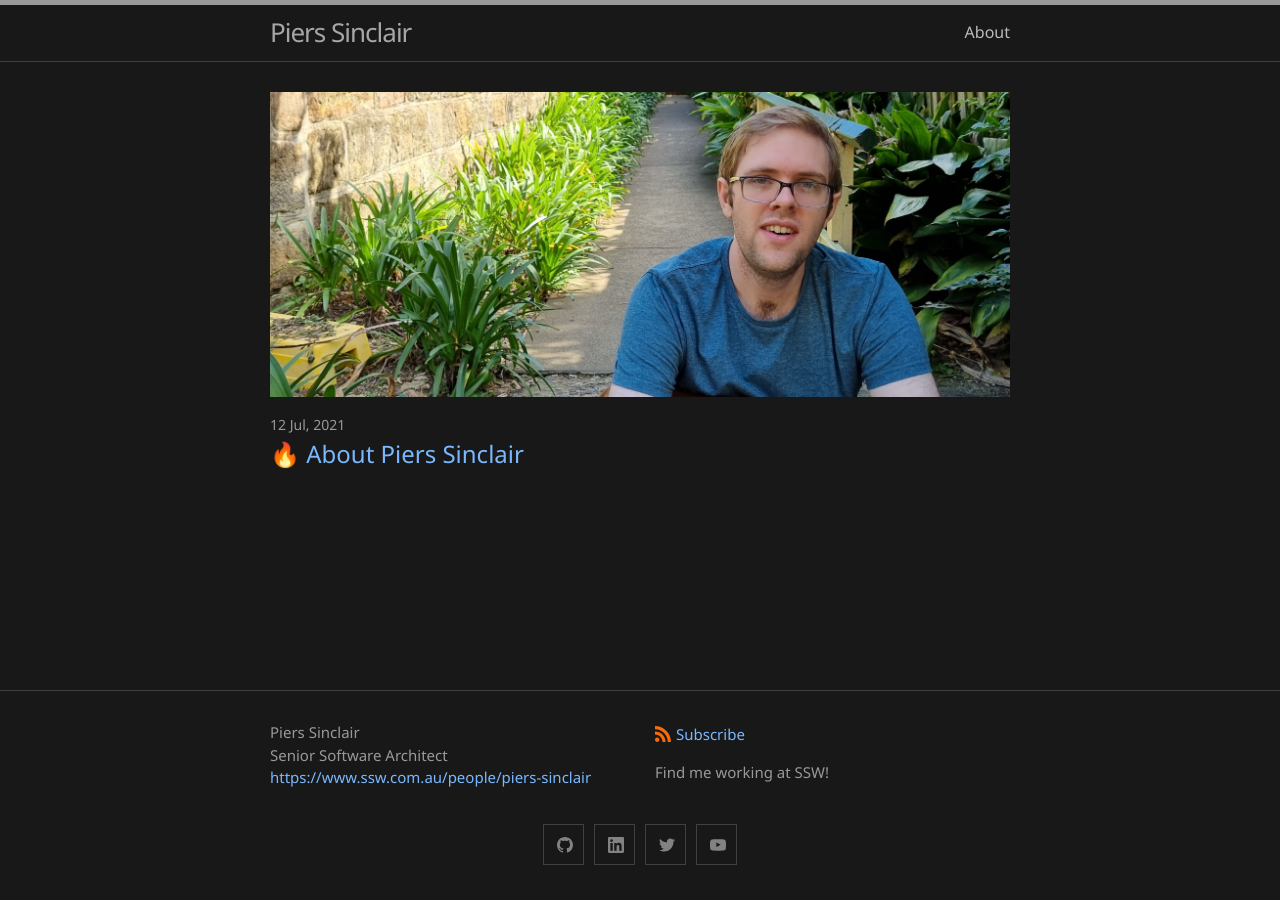
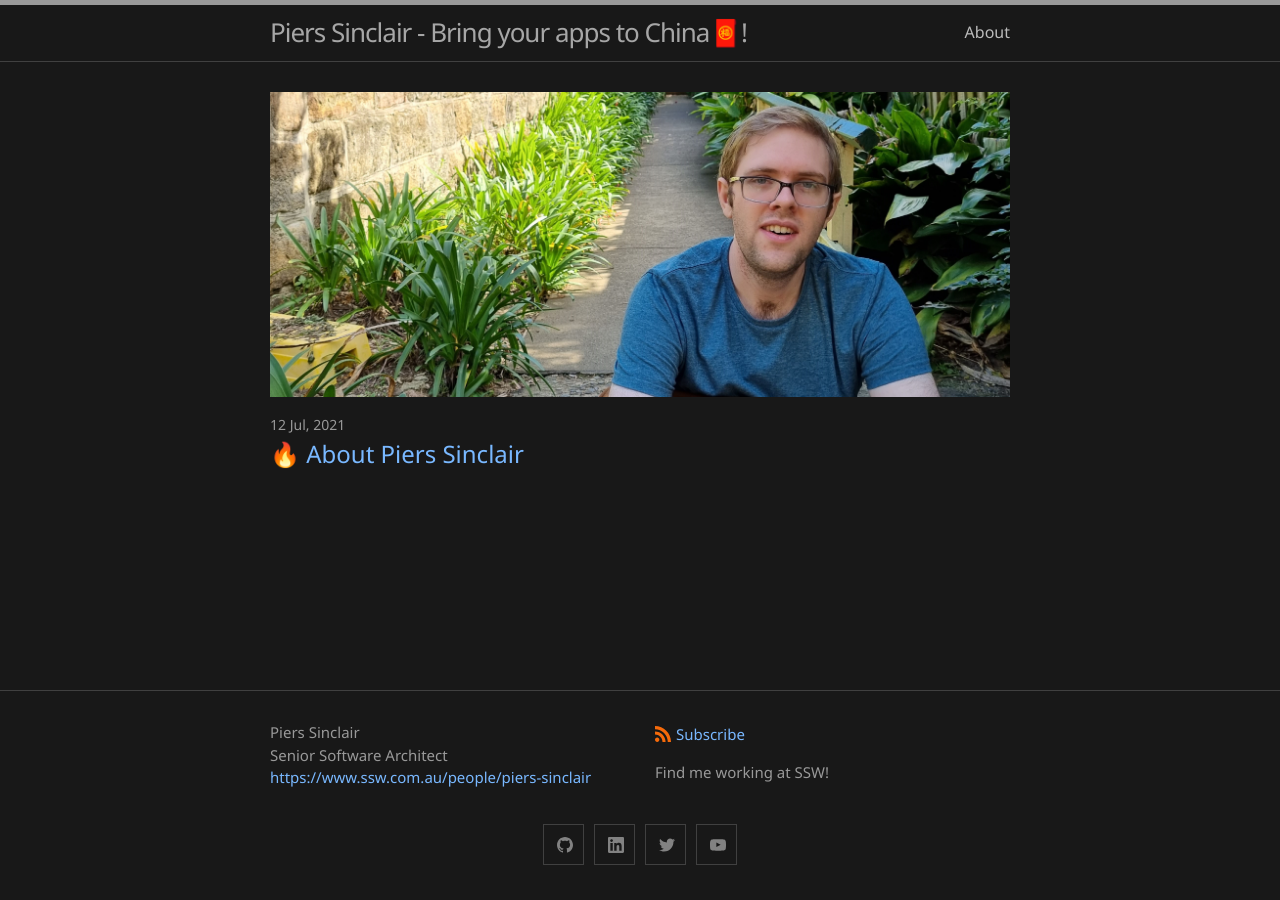
Before and after one commit to piers-sinclair/pierssinclair.github.io, a Jekyll site: the page built from index.markdown, in a window 1280 px wide. Built offline with Jekyll 4.4.1, drawn with Linux system fonts in a browser that asks for light colours.

Commit message:
add China tagline

```diff
--- a/_config.yml
+++ b/_config.yml
@@ -18,7 +18,7 @@
 # You can create any custom variable you would like, and they will be accessible
 # in the templates via {{ site.myvariable }}.
 
-title: Piers Sinclair
+title: Piers Sinclair - Bring your apps to China🧧!
 author:
   name: Piers Sinclair
   jobTitle: Senior Software Architect
```
